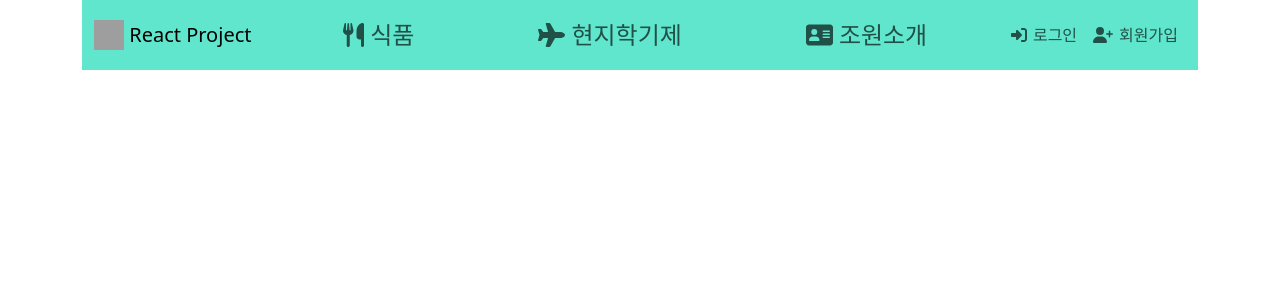
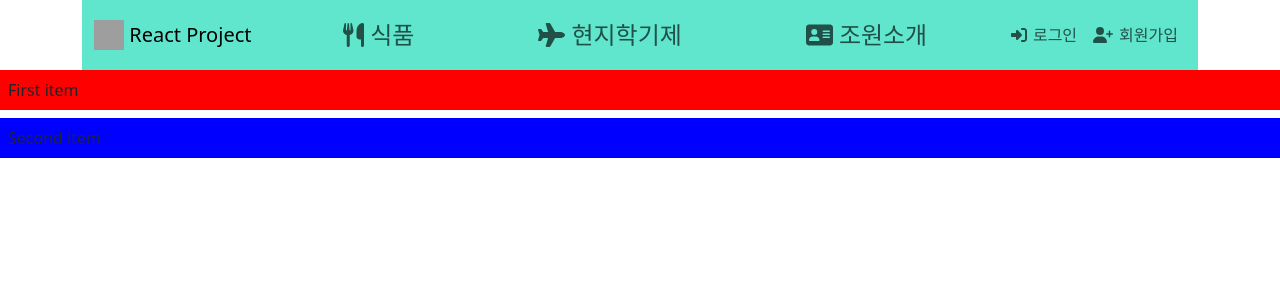
Before and after one commit to react-project-team4/ReactProjectTeam4, a React (Create React App) app: page / in a window 1280 px wide. Shown: the top 300 px of the page. Built offline with nearby package versions, Linux system fonts and the light colour scheme; grey boxes are pictures that could not be loaded.

Commit message:
react_study '23.11.01

```diff
--- a/src/App.js
+++ b/src/App.js
@@ -1,5 +1,6 @@
 import React, { useState } from 'react';
 import Header from "./components/Header";
+import Main from "./components/Main";
 import 'bootstrap/dist/css/bootstrap.min.css';
 import { BrowserRouter as Router, Routes, Route } from 'react-router-dom';
 
@@ -9,7 +10,7 @@ const App = () => {
     <Router>
       <Header login={login} />
       <Routes>
-        <Route path='/' element="" />
+        <Route path='/' element={<Main />} />
       </Routes>
     </Router>
   )
--- /dev/null
+++ b/src/components/Main.js
@@ -0,0 +1,14 @@
+import React, { useState } from 'react';
+import { Stack } from 'react-bootstrap';
+const Main = () => {
+  return (
+    <>
+      <Stack gap={2}>
+        <div className='p-2' style={{ backgroundColor: "red" }}>First item</div>
+        <div className='p-2' style={{ backgroundColor: "blue" }}>Second item</div>
+      </Stack>
+    </>
+  )
+}
+
+export default Main;
```
